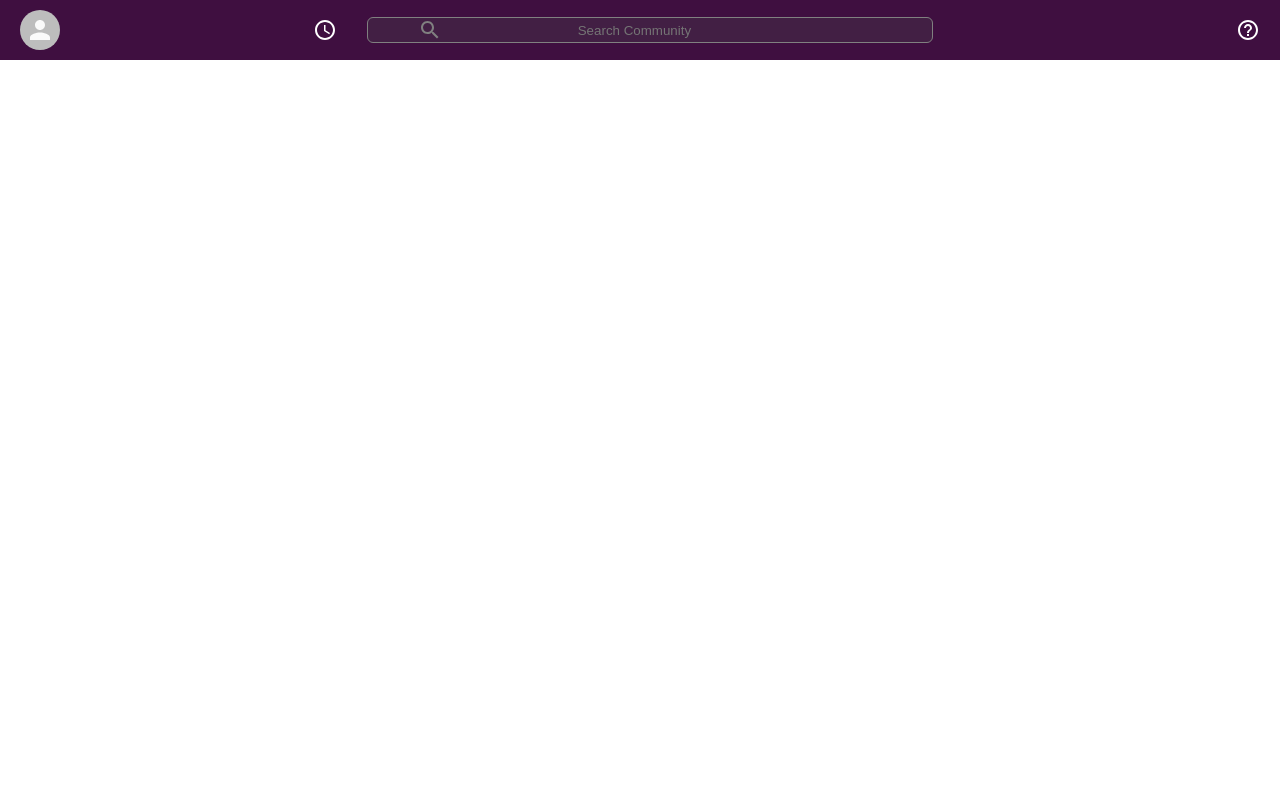
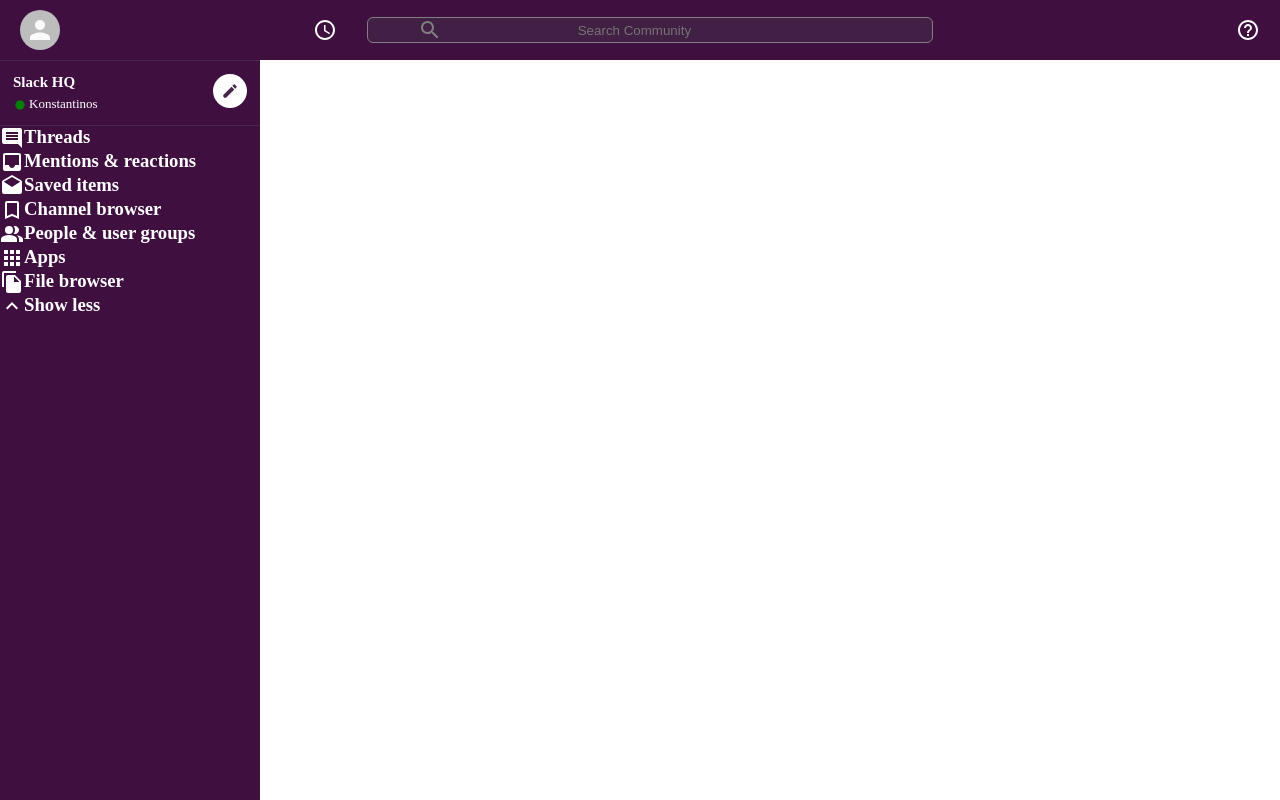
Before and after one commit to KonstantinosAng/slack, a React (Create React App) app in the folder slack/: page / in a window 1280 px wide. Built offline with nearby package versions, Linux system fonts and the light colour scheme.

Commit message:
:zap: creating sidebar

```diff
--- a/slack/src/App.js
+++ b/slack/src/App.js
@@ -2,21 +2,32 @@
 import './App.css';
 import { BrowserRouter as Router, Switch, Route } from 'react-router-dom';
 import Header from './components/Header';
+import styled from 'styled-components';
+import Sidebar from './components/Sidebar';
 
 function App() {
   return (
     <div className="App">
       <Router>
       <>
-        <Switch>
-          <Route path="/" exact>
-            <Header />
-          </Route>
-        </Switch>
-      </>
+        <Header />
+        <AppBody>
+          <Sidebar />
+          <Switch>
+            <Route path="/" exact>
+              {/* <Chat /> */}
+            </Route>
+          </Switch>
+        </AppBody>
+        </>
     </Router>
     </div>
   );
 }
 
 export default App;
+
+const AppBody = styled.div`
+  display: flex;
+  height: 100vh;
+`;
--- /dev/null
+++ b/slack/src/components/Sidebar.js
@@ -0,0 +1,88 @@
+import React from 'react';
+import styled from 'styled-components';
+import FiberManualRecordIcon from '@material-ui/icons/FiberManualRecord';
+import CreateIcon from '@material-ui/icons/Create';
+import SidebarOption from './SidebarOption';
+import InsertCommentIcon from '@material-ui/icons/InsertComment';
+import InboxIcon from '@material-ui/icons/Inbox';
+import DraftsIcon from '@material-ui/icons/Drafts';
+import BookmarkBorderIcon from '@material-ui/icons/BookmarkBorder';
+import PeopleAltIcon from '@material-ui/icons/PeopleAlt';
+import AppsIcon from '@material-ui/icons/Apps';
+import FileCopyIcon from '@material-ui/icons/FileCopy';
+import ExpandLessIcon from '@material-ui/icons/ExpandLess';
+import ExpandMoreIcon from '@material-ui/icons/ExpandMore';
+
+function Sidebar() {
+  return (
+    <SidebarContainer>
+      <SidebarHeader>
+        <SidebarInfo>
+          <h2> Slack HQ </h2>
+          <h3>
+            <FiberManualRecordIcon />
+            Konstantinos
+          </h3>
+        </SidebarInfo>
+        <CreateIcon />
+      </SidebarHeader>
+      <SidebarOption Icon={InsertCommentIcon} title="Threads" />
+      <SidebarOption Icon={InboxIcon} title="Mentions & reactions" />
+      <SidebarOption Icon={DraftsIcon} title="Saved items" />
+      <SidebarOption Icon={BookmarkBorderIcon} title="Channel browser" />
+      <SidebarOption Icon={PeopleAltIcon} title="People & user groups" />
+      <SidebarOption Icon={AppsIcon} title="Apps" />
+      <SidebarOption Icon={FileCopyIcon} title="File browser" />
+      <SidebarOption Icon={ExpandLessIcon} title="Show less" />
+    </SidebarContainer>
+  )
+}
+
+export default Sidebar;
+
+const SidebarContainer = styled.div`
+  flex: .3;
+  color: white;
+  background-color: var(--slack-color);
+  border-top: 1px solid #49274b;
+  max-width: 260px;
+  margin-top: 60px;
+`;
+
+const SidebarHeader = styled.div`
+  display: flex;
+  border-bottom: 1px solid #49274b;
+  padding: 13px;
+
+  > .MuiSvgIcon-root {
+    padding: 8px;
+    color: #49274b;
+    font-size: 18px;
+    background-color: white;
+    border-radius: 999px;
+  }
+`;
+
+const SidebarInfo = styled.div`
+  flex: 1;
+
+  > h2 {
+    font-size: 15px;
+    font-weight: 900;
+    margin-bottom: 5px;
+  }
+
+  > h3 {
+    display: flex;
+    font-size: 13px;
+    font-weight: 400;
+    align-items: center;
+  }
+
+  > h3 > .MuiSvgIcon-root {
+    font-size: 14px;
+    margin-top: 1px;
+    margin-right: 2px;
+    color: green;
+  }
+`;
--- /dev/null
+++ b/slack/src/components/SidebarOption.js
@@ -0,0 +1,18 @@
+import React from 'react';
+import styled from 'styled-components';
+
+function SidebarOption({Icon, title}) {
+  return (
+    <SidebarOptionContainer>
+      <Icon />
+      <h3> {title} </h3>
+    </SidebarOptionContainer>
+  )
+}
+
+export default SidebarOption;
+
+const SidebarOptionContainer = styled.div`
+  display: flex;
+  flex: 1;
+`;
```
